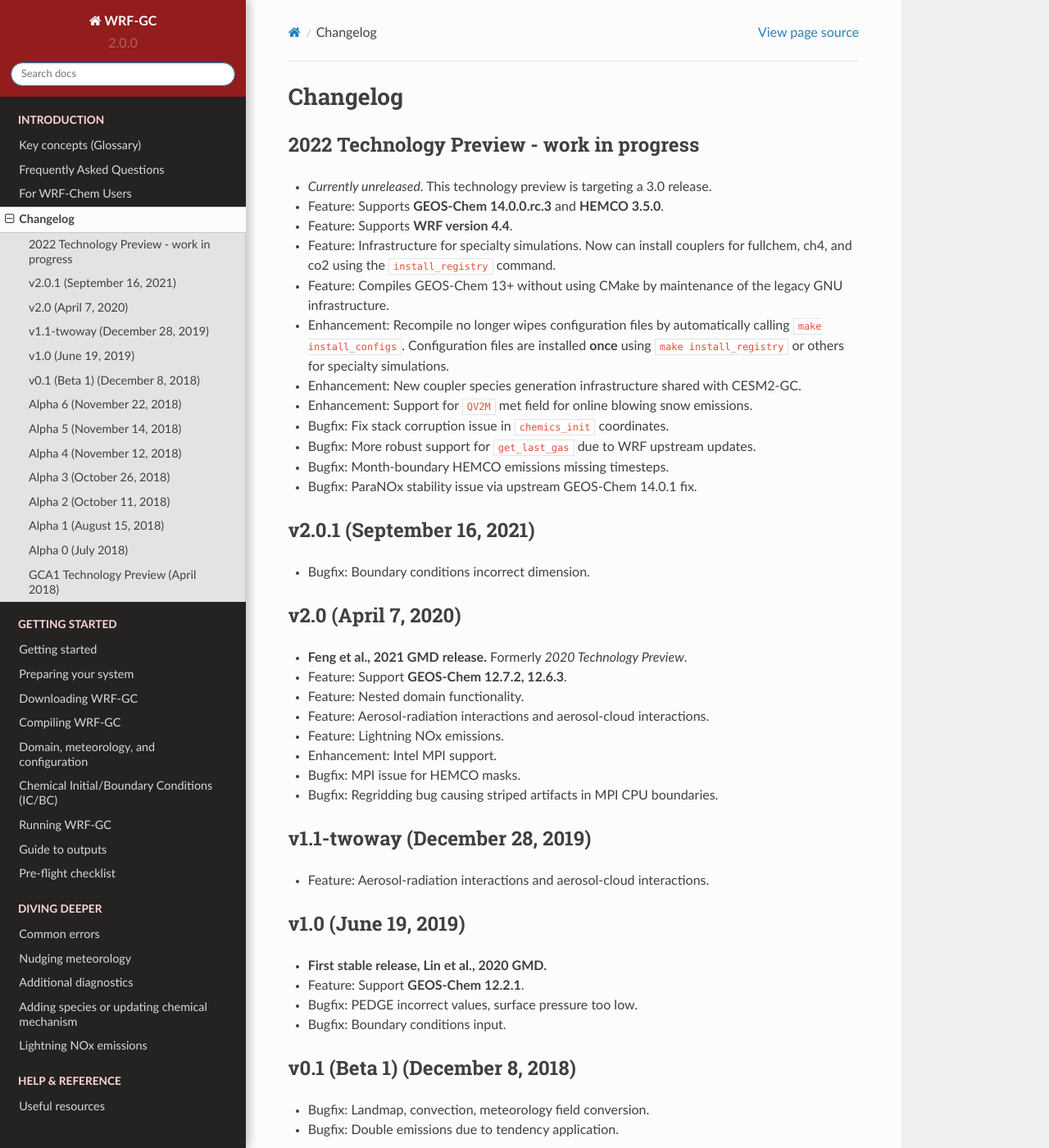
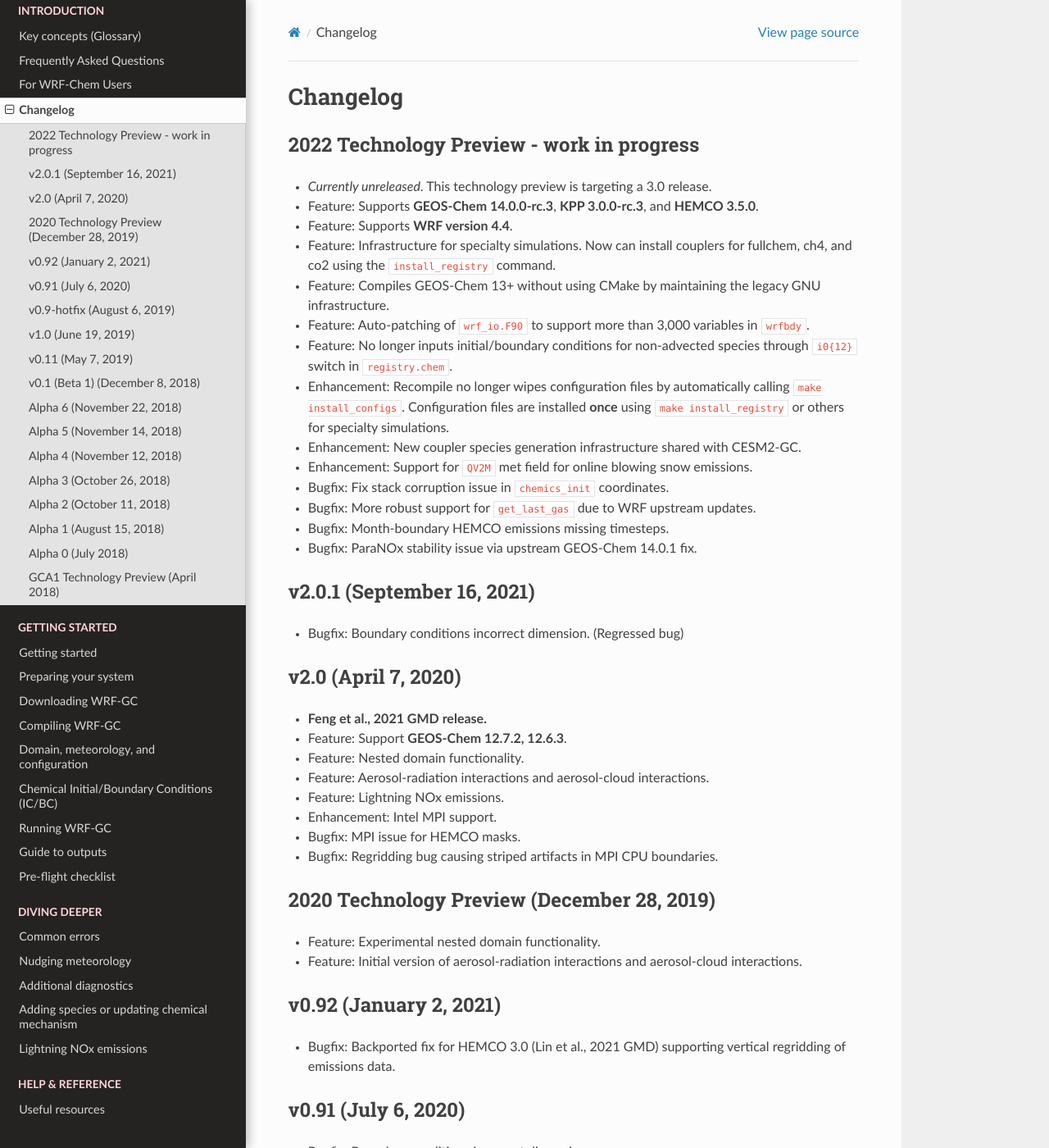
Before and after one commit to WRF-GC/documentation, a Sphinx documentation site: the page built from docs/source/changelog.rst, in a window 1280 px wide and 1400 px high. Shown: the whole window at 82% size. Built offline with Sphinx 7.4.7 and the Read the Docs theme 2.0.0, drawn with Linux system fonts in a browser that asks for light colours; some of the changed text lies outside the part shown.

Commit message:
Updates 9/26/22 v2

```diff
--- a/docs/source/changelog.rst
+++ b/docs/source/changelog.rst
@@ -4,10 +4,12 @@ Changelog
 2022 Technology Preview - work in progress
 ------------------------------------------
 * *Currently unreleased*. This technology preview is targeting a 3.0 release.
-* Feature: Supports **GEOS-Chem 14.0.0.rc.3** and **HEMCO 3.5.0**.
+* Feature: Supports **GEOS-Chem 14.0.0-rc.3**, **KPP 3.0.0-rc.3**, and **HEMCO 3.5.0**.
 * Feature: Supports **WRF version 4.4**.
 * Feature: Infrastructure for specialty simulations. Now can install couplers for fullchem, ch4, and co2 using the ``install_registry`` command.
-* Feature: Compiles GEOS-Chem 13+ without using CMake by maintenance of the legacy GNU infrastructure.
+* Feature: Compiles GEOS-Chem 13+ without using CMake by maintaining the legacy GNU infrastructure.
+* Feature: Auto-patching of ``wrf_io.F90`` to support more than 3,000 variables in ``wrfbdy``.
+* Feature: No longer inputs initial/boundary conditions for non-advected species through ``i0{12}`` switch in ``registry.chem``.
 * Enhancement: Recompile no longer wipes configuration files by automatically calling ``make install_configs``. Configuration files are installed **once** using ``make install_registry`` or others for specialty simulations.
 * Enhancement: New coupler species generation infrastructure shared with CESM2-GC.
 * Enhancement: Support for ``QV2M`` met field for online blowing snow emissions.
@@ -18,11 +20,11 @@ Changelog
 
 v2.0.1 (September 16, 2021)
 ----------------------------
-* Bugfix: Boundary conditions incorrect dimension.
+* Bugfix: Boundary conditions incorrect dimension. (Regressed bug)
 
 v2.0 (April 7, 2020)
 ---------------------
-* **Feng et al., 2021 GMD release.** Formerly *2020 Technology Preview*.
+* **Feng et al., 2021 GMD release.**
 * Feature: Support **GEOS-Chem 12.7.2, 12.6.3**.
 * Feature: Nested domain functionality.
 * Feature: Aerosol-radiation interactions and aerosol-cloud interactions.
@@ -31,16 +33,35 @@ v2.0 (April 7, 2020)
 * Bugfix: MPI issue for HEMCO masks.
 * Bugfix: Regridding bug causing striped artifacts in MPI CPU boundaries.
 
-v1.1-twoway (December 28, 2019)
---------------------------------
-* Feature: Aerosol-radiation interactions and aerosol-cloud interactions.
+2020 Technology Preview (December 28, 2019)
+--------------------------------------------
+* Feature: Experimental nested domain functionality.
+* Feature: Initial version of aerosol-radiation interactions and aerosol-cloud interactions.
+
+v0.92 (January 2, 2021)
+-----------------------
+* Bugfix: Backported fix for HEMCO 3.0 (Lin et al., 2021 GMD) supporting vertical regridding of emissions data.
+
+v0.91 (July 6, 2020)
+--------------------
+* Bugfix: Boundary conditions incorrect dimension.
+
+v0.9-hotfix (August 6, 2019)
+-----------------------------
+* Bugfix: Support Intel 2017 compilers.
 
 v1.0 (June 19, 2019)
 --------------------
-* **First stable release, Lin et al., 2020 GMD.**
+* **Lin et al., 2020 GMD release. (First stable release)** Released August 2, 2019 as **v0.9**.
 * Feature: Support **GEOS-Chem 12.2.1**.
+* Enhancement: Support OpenMPI.
+* Enhancement: Experimental support for GNU compilers.
 * Bugfix: PEDGE incorrect values, surface pressure too low.
 * Bugfix: Boundary conditions input.
+
+v0.11 (May 7, 2019)
+-------------------
+* Bugfix: AREA_M2 heap overflow.
 
 v0.1 (Beta 1) (December 8, 2018)
 --------------------------------
--- a/docs/source/icbc.rst
+++ b/docs/source/icbc.rst
@@ -114,6 +114,8 @@ Configuring mozbc
 
 Edit the input configuration file ending in ``.inp``, corresponding to the version of GEOS-Chem you are using.
 
+* GEOS-Chem 14.0.0 with Simple SOA: `GEOSCHEM_v14_0_0_SimpleSOA.inp <https://github.com/jimmielin/WRF-GC-GCC_ICBC/blob/master/GEOSCHEM_v14_0_0_SimpleSOA.inp>`_
+* GEOS-Chem 13.4.x: `GEOSCHEM_v13_4_0.inp <https://github.com/jimmielin/WRF-GC-GCC_ICBC/blob/master/GEOSCHEM_v13_4_0.inp>`_
 * GEOS-Chem 12.8.x: `GEOSCHEM_v12_8_1.inp <https://github.com/fengx7/WRF-GC-GCC_ICBC/blob/master/GEOSCHEM_v12_8_1.inp>`_
 * GEOS-Chem 12.2.1: `GEOSCHEM_v12_2_1.inp <https://github.com/fengx7/WRF-GC-GCC_ICBC/blob/master/GEOSCHEM_v12_2_1.inp>`_
 
```
Also changed, not shown: docs/source/guide-2-downloading.rst (+12 -1 lines), docs/source/guide-4-wps-domain-real.rst (+7 -3 lines).
